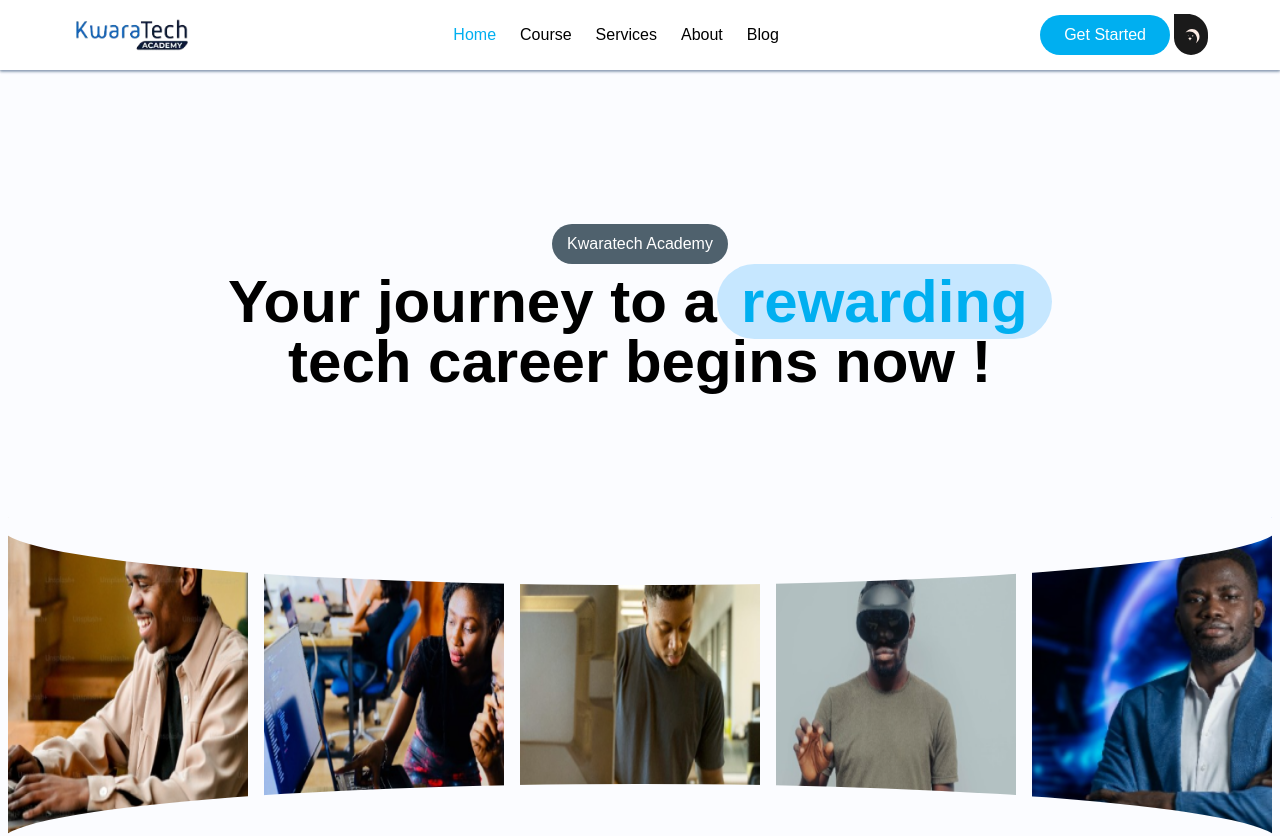
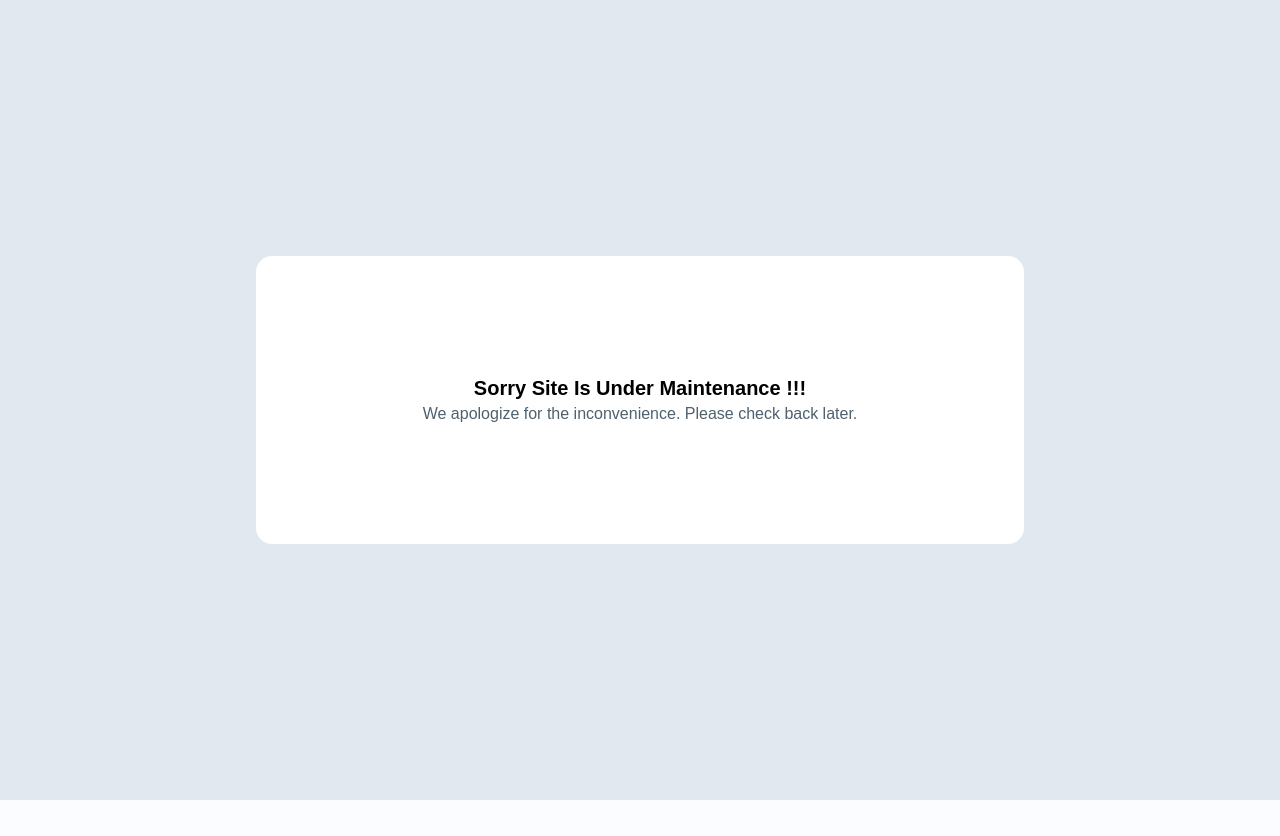
Before and after one commit to best2025j/next-dev, a Next.js app: page / in a window 1280 px wide. Shown: the top 836 px of the page. After the commit the page ends 800 px from the top, so only its background shows below. Built offline with nearby package versions, Linux system fonts and the light colour scheme; a web font is replaced by a local one.

Commit message:
updates on the site

```diff
--- a/components/carouselSections/CarouselCards.jsx
+++ b/components/carouselSections/CarouselCards.jsx
@@ -15,7 +15,6 @@ const CarouselCards = () => {
   useEffect(() => {
     const sequence = async () => {
       await controls.start("show");
-
       // Optionally, add a delay between each image
       await controls.start("hidden");
       await controls.start("show");
--- a/components/ui/OutSponsors.jsx
+++ b/components/ui/OutSponsors.jsx
@@ -32,6 +32,7 @@ const OutSponsors = () => {
           ))}
         </div>
 
+        {/* mobile view */}
         <div className="flex md:hidden flex-col w-full items-center justify-center">
           <div className="grid justify-center grid-cols-3 gap-10">
             <Image
--- a/pages/_app.js
+++ b/pages/_app.js
@@ -3,15 +3,19 @@ import "../styles/globals.css";
 import { ThemeProvider } from "next-themes";
 import { useRouter } from "next/router";
 import Footer from "@/components/shared/Footer";
+import MaintenanceModal from "./api/wrong/MaintenanceModal";
 
 function MyApp({ Component, pageProps }) {
   const router = useRouter();
+  const isUnderMaintenance = true;
+  const isHomePage = router.pathname === "/";
 
   return (
     <ThemeProvider attribute="class">
-      <Nav />
+      {isUnderMaintenance && isHomePage ? <MaintenanceModal /> : null}
+      {/* <Nav />
       <Component {...pageProps} />
-      <Footer />
+      <Footer /> */}
     </ThemeProvider>
   );
 }
--- /dev/null
+++ b/pages/api/wrong/MaintenanceModal.jsx
@@ -0,0 +1,16 @@
+import React from "react";
+
+export default function MaintenanceModal() {
+  return (
+    <div className="w-full h-screen bg-slate-200 flex justify-center items-center mx-auto flex-col">
+      <div className="bg-white h-72 flex-col flex items-center rounded-2xl justify-center  w-[60%]">
+        <h1 className="text-xl font-[700] capitalize">
+          sorry site is under Maintenance !!!
+        </h1>
+        <p className="">
+          We apologize for the inconvenience. Please check back later.
+        </p>
+      </div>
+    </div>
+  );
+}
--- a/pages/courses/DesignAnimation.jsx
+++ b/pages/courses/DesignAnimation.jsx
@@ -40,7 +40,7 @@ export default function DesignAnimation() {
               <h1 className="font-bold text-[14px] md:text-[36px]">
                 Instructor
               </h1>
-              <span>Mr Victor</span>
+              <span>Victor</span>
             </div>
           </div>
         </div>
@@ -101,6 +101,7 @@ export default function DesignAnimation() {
           </div>
 
           <div className="py-6 pt-[64px] w-full">
+             <Link href="https://wa.me/07011198112">
               <ButtonWhite
                 className={
                   "flex items-center text-base text-center justify-center w-full md:w-[399px]"
@@ -111,6 +112,7 @@ export default function DesignAnimation() {
                   </>
                 }
               />
+            </Link>
           </div>
         </div>
 
@@ -161,6 +163,7 @@ export default function DesignAnimation() {
           </div>
 
           <div className="py-6 pt-[64px]">
+             <Link href="https://wa.me/07011198112">
               <ButtonWhite
                 className={
                   "flex items-center text-base text-center justify-center w-full md:w-[399px]"
@@ -171,6 +174,7 @@ export default function DesignAnimation() {
                   </>
                 }
               />
+            </Link>
           </div>
         </div>
 
@@ -214,6 +218,7 @@ export default function DesignAnimation() {
           </div>
 
           <div className="py-6 pt-[64px]">
+             <Link href="https://wa.me/07011198112">
               <ButtonWhite
                 className={
                   "flex items-center text-base text-center justify-center w-full md:w-[399px]"
@@ -224,6 +229,7 @@ export default function DesignAnimation() {
                   </>
                 }
               />
+            </Link>
           </div>
         </div>
 
@@ -268,6 +274,7 @@ export default function DesignAnimation() {
           </div>
 
           <div className="py-6 pt-[64px]">
+             <Link href="https://wa.me/07011198112">
               <ButtonWhite
                 className={
                   "flex items-center text-base text-center justify-center w-full md:w-[399px]"
@@ -278,6 +285,7 @@ export default function DesignAnimation() {
                   </>
                 }
               />
+            </Link>
           </div>
         </div>
       </div>
--- a/pages/courses/WebDevelopment.jsx
+++ b/pages/courses/WebDevelopment.jsx
@@ -43,7 +43,7 @@ export default function WebDevelopment() {
               <h1 className="font-bold text-[14px] md:text-[36px]">
                 Instructor
               </h1>
-              <span className="text-xs md:text-[18px]">Mr Azeez</span>
+              <span className="text-xs md:text-[18px]"> Azeez</span>
             </div>
           </div>
         </div>
@@ -105,6 +105,7 @@ export default function WebDevelopment() {
           </div>
 
           <div className="py-6 pt-[64px] w-full ">
+            <Link href="https://wa.me/07011198112">
               <ButtonWhite
                 className={
                   "flex items-center text-base text-center justify-center w-full md:w-[399px]"
@@ -115,6 +116,7 @@ export default function WebDevelopment() {
                   </>
                 }
               />
+            </Link>
           </div>
         </motion.div>
 
@@ -174,6 +176,7 @@ export default function WebDevelopment() {
           </div>
 
           <div className="py-6 pt-[64px]">
+            <Link href="https://wa.me/07011198112">
               <ButtonWhite
                 className={
                   "flex items-center text-base text-center justify-center w-full md:w-[399px]"
@@ -184,6 +187,7 @@ export default function WebDevelopment() {
                   </>
                 }
               />
+            </Link>
           </div>
         </motion.div>
       </div>
```
Lines whose indentation alone changed are shown as unchanged.
